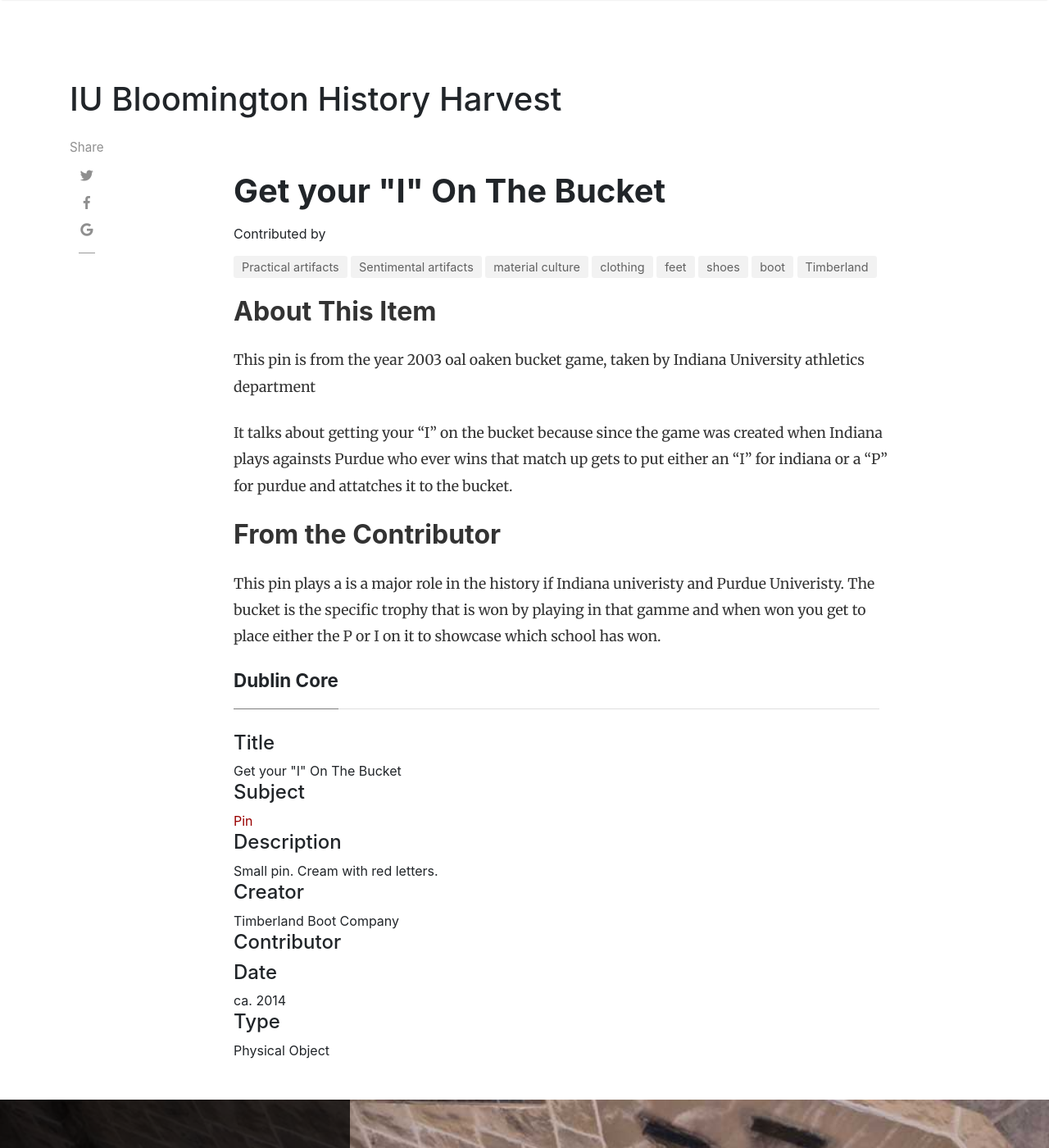
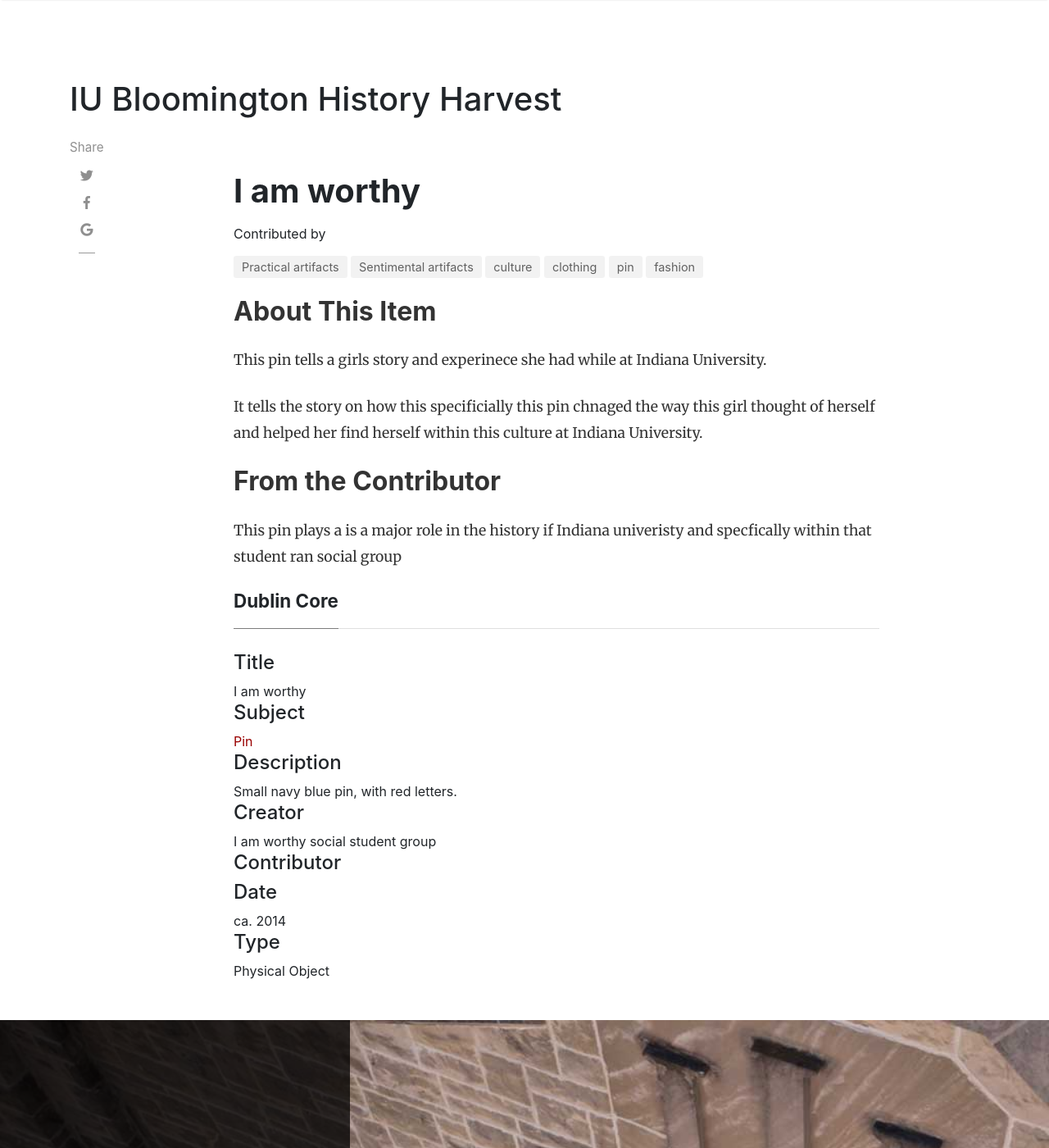
Before and after one commit to H301HistoryHarvest/H301HistoryHarvest, a Jekyll site: the page built from _items/2019-10-08-0002.md, in a window 1280 px wide and 1400 px high. Shown: the whole window at 82% size. Built offline with Jekyll 4.4.1, drawn with Linux system fonts in a browser that asks for light colours; nearby versions of some CDN libraries; comment, search, counter and statistics services are not loaded.

Commit message:
Update 2019-10-08-0002.md

```diff
--- a/_items/2019-10-08-0002.md
+++ b/_items/2019-10-08-0002.md
@@ -1,24 +1,24 @@
 ---
 layout: item
-title: Get your "I" On The Bucket
+title: I am worthy
 author:
 itemid: 2019-10-08-ID0002
 itemcontributor:
-itemcreator: Timberland Boot Company
+itemcreator: I am worthy social student group
 itemsubjecturl: http://id.loc.gov/authorities/subjects/sh85015782
 itemsubject: Pin
 itemdate: ca. 2014
 itemtype: Physical Object
-shortdesc: Small pin. Cream with red letters.
+shortdesc: Small navy blue pin, with red letters.
 categories: [ Sentimental,Practical ]
-tags: [ material culture, clothing, feet, shoes, boot, Timberland ]
+tags: [  culture, clothing,pin, fashion  ]
 ---
 
 ## About This Item
 
-This pin is from the year 2003 oal oaken bucket game, taken by Indiana University athletics department
+This pin tells a girls story and experinece she had while at Indiana University.
 
-It talks about getting your "I" on the bucket because since the game was created when Indiana plays againsts Purdue who ever wins that match up gets to put either an "I" for indiana or a "P" for purdue and attatches it to the bucket.
+It tells the story on how this specificially this pin chnaged the way this girl thought of herself and helped her find herself within this culture at Indiana University.
 ## From the Contributor
 
-This pin plays a is a major role in the history if Indiana univeristy and Purdue Univeristy. The bucket is the specific trophy that is won by playing in that gamme and when won you get to place either the P or I on it to showcase which school has won.
+This pin plays a is a major role in the history if Indiana univeristy and specfically within that student ran social group
```
